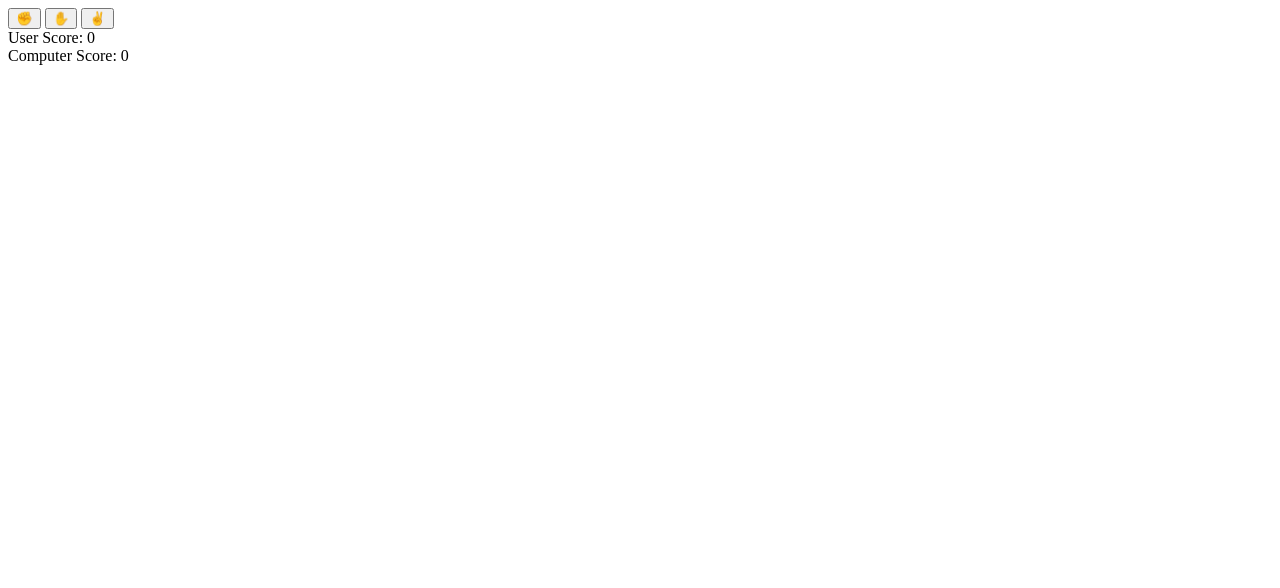
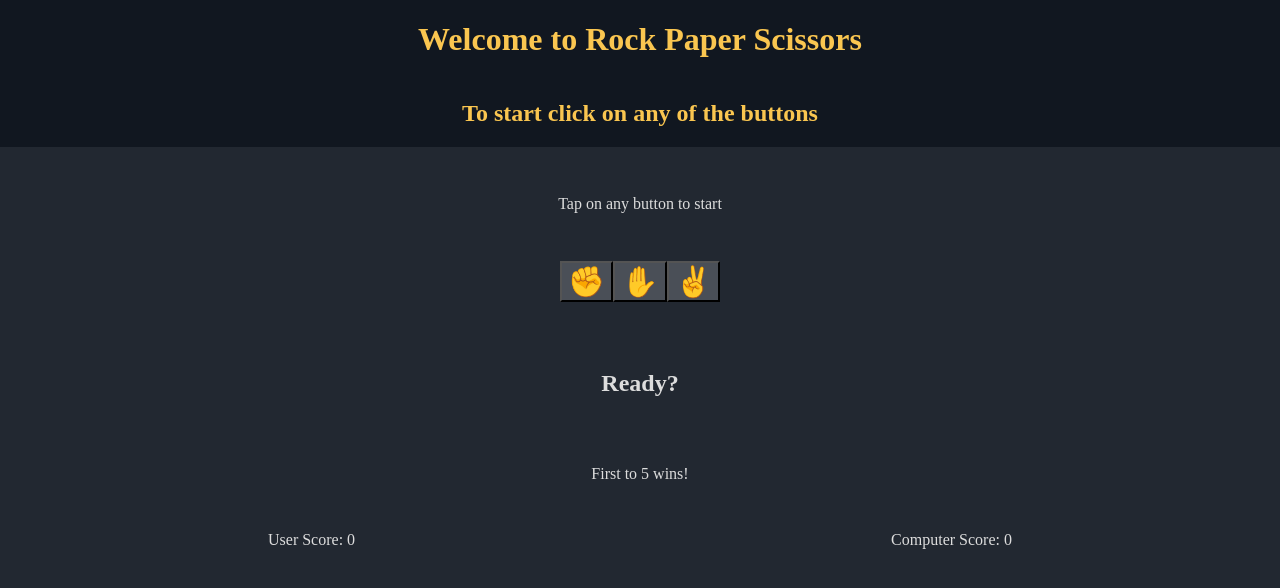
Before and after one commit to domdomm42/RockPaperScissors, a plain HTML site: page index.html in a window 1280 px wide. Drawn offline with Linux system fonts and the light colour scheme.

Commit message:
Added styling

```diff
--- a/RockPaperScissor.js
+++ b/RockPaperScissor.js
@@ -1,26 +1,36 @@
 let button = document.querySelectorAll('button');
 let userCounter = document.createElement('div');
 let computerCounter = document.createElement('div');
+let readyHeader = document.createElement('h2');
+let winnerText = document.createElement('div');
+let scoreboard = document.getElementsByClassName('scoreboard')[0];
 
 let userScore = 0;
 let computerScore = 0;
 
 function setUpGame() {
-  let winnerText = document.createElement('div');
+  let readySection = document.getElementsByClassName('readyText')[0];
+  let startSection = document.getElementsByClassName('startInformation')[0];
+  let winnerSection = document.getElementsByClassName('winnerSection')[0];
+
+  winnerText.textContent = 'First to 5 wins!';
+  if (!winnerSection.contains(winnerText)) {
+    winnerSection.appendChild(winnerText);
+  }
   userScore = 0;
   computerScore = 0;
 
+  readyHeader.textContent = 'Ready?';
+  if (!readySection.contains(readyHeader)) {
+    readySection.appendChild(readyHeader);
+  }
+
   userCounter.textContent = `User Score: ${userScore}`;
   computerCounter.textContent = `Computer Score: ${computerScore}`;
+  startSection.textContent = 'Tap on any button to start';
 
-  if (!document.body.contains(winnerText)) {
-    document.body.appendChild(winnerText);
-  }
-
-  winnerText.textContent = '';
-
-  document.body.appendChild(userCounter);
-  document.body.appendChild(computerCounter);
+  scoreboard.appendChild(userCounter);
+  scoreboard.appendChild(computerCounter);
 }
 
 function getComputerChoice() {
@@ -70,20 +80,22 @@ function playRound(playerSelection, computerSelection) {
 }
 
 function playGame() {
-  let winnerText = document.createElement('div');
+  let winnerSection = document.getElementsByClassName('winnerSection')[0];
+
   button.forEach((btn) => {
     btn.addEventListener('click', function (e) {
       let computerSelection = getComputerChoice();
       const result = playRound(e.target.id, computerSelection);
       winnerText.textContent = result;
-      document.body.appendChild(winnerText);
+      console.log(winnerText);
+      winnerSection.appendChild(winnerText);
       if (userScore == 5) {
         alert('You Win!');
-        document.body.removeChild(winnerText);
+        winnerSection.removeChild(winnerText);
         setUpGame();
       } else if (computerScore == 5) {
         alert('You Lose!');
-        document.body.removeChild(winnerText);
+        winnerSection.removeChild(winnerText);
         setUpGame();
       }
     });
--- a/index.html
+++ b/index.html
@@ -5,9 +5,21 @@
     <meta name="viewport" content="width=device-width, initial-scale=1.0" />
     <title>Document</title>
     <script type="module" src="RockPaperScissor.js"></script>
-    <button id="rock">✊</button>
-    <button id="paper">✋</button>
-    <button id="scissor">✌️</button>
+    <link rel="stylesheet" href="styles.css" />
   </head>
-  <body></body>
+  <body>
+    <div class="headerContent">
+      <h1>Welcome to Rock Paper Scissors</h1>
+      <h2>To start click on any of the buttons</h2>
+    </div>
+    <div class="startInformation"></div>
+    <div class="choices">
+      <button id="rock">✊</button>
+      <button id="paper">✋</button>
+      <button id="scissor">✌️</button>
+    </div>
+    <div class="readyText"></div>
+    <div class="winnerSection"></div>
+    <div class="scoreboard"></div>
+  </body>
 </html>
--- /dev/null
+++ b/styles.css
@@ -0,0 +1,46 @@
+body {
+  background-color: #222831;
+  display: flex;
+  flex-direction: column;
+  gap: 3rem;
+  width: 100%;
+  margin: 0;
+  padding: 0px;
+}
+.headerContent {
+  display: flex;
+  flex-direction: column;
+  align-items: center;
+  background-color: #111720;
+  color: #fac650;
+  width: 100%;
+}
+
+button {
+  background-color: #4a4f57;
+  font-size: 30px;
+}
+
+.choices {
+  display: flex;
+  justify-content: center;
+}
+
+.startInformation {
+  display: flex;
+  justify-content: center;
+  color: #dddddd;
+}
+
+.scoreboard {
+  display: flex;
+  justify-content: space-around;
+  color: #dddddd;
+}
+
+.winnerSection,
+.readyText {
+  display: flex;
+  justify-content: center;
+  color: #dddddd;
+}
```
